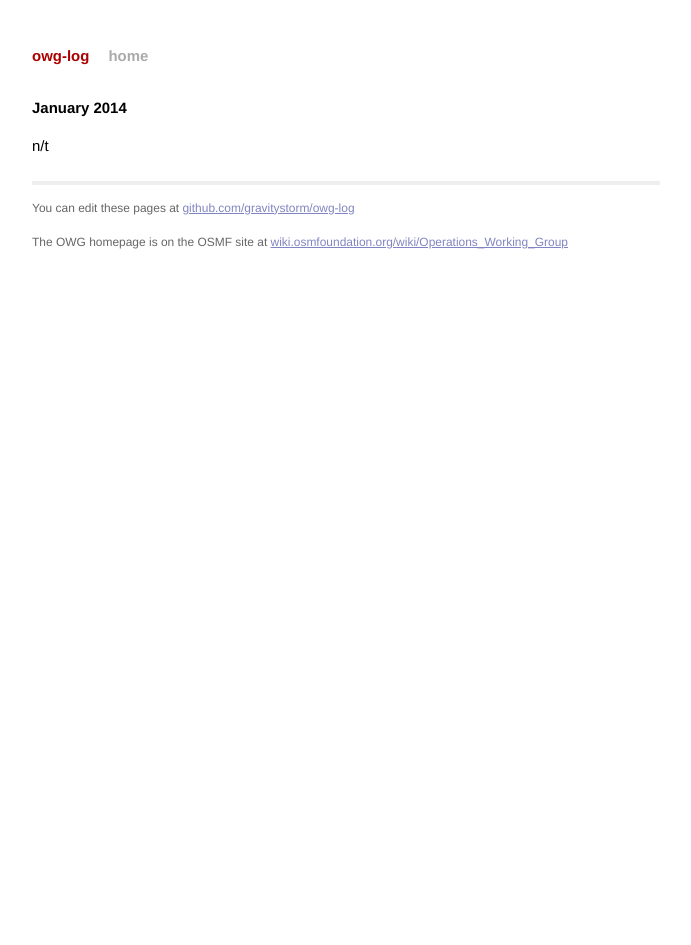
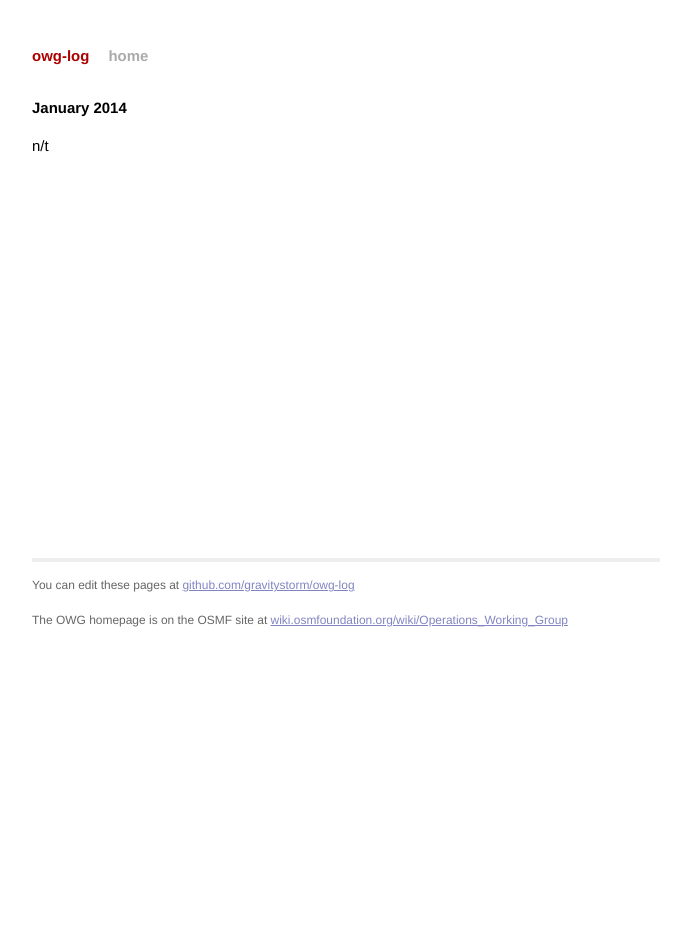
Before and after one commit to openstreetmap/owg-website, a Jekyll site: the page built from _posts/2014-01-01-january.md, in a window 1280 px wide. Shown: the whole page, without its empty margins (294-985 px from the left). Built offline with Jekyll 4.4.1, drawn with Linux system fonts in a browser that asks for light colours; Markdown is read by kramdown in place of the engine named in the settings.

Commit message:
Add a min-height to deal with short reports.

```diff
--- a/css/main.css
+++ b/css/main.css
@@ -158,3 +158,7 @@ a:visited { color: #a0a; }
 .post pre.terminal code {
   background-color: #333;
 }
+
+.post {
+  min-height: 400px;
+}
```
